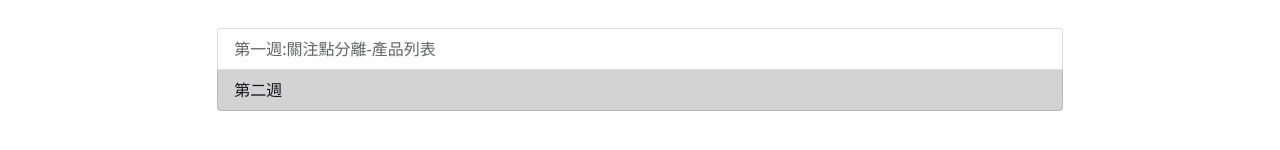
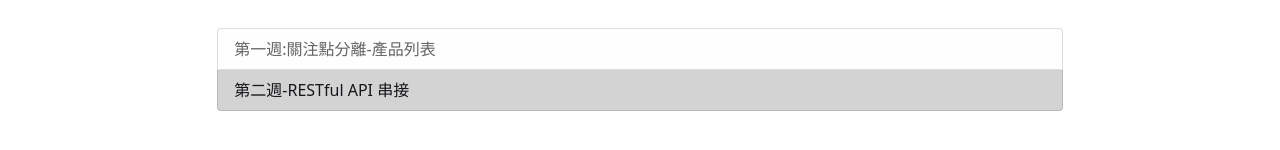
Before and after one commit to GinaTung/2023Vue-W2, a plain HTML site: page index.html in a window 1280 px wide. Shown: the part 414-564 px from the top of the page. Drawn offline with nearby package versions, Linux system fonts and the light colour scheme.

Commit message:
20230112-1

```diff
--- a/index.html
+++ b/index.html
@@ -30,7 +30,8 @@
                 <div class="list-group align-middle">
                     <a href="https://ginatung.github.io/2022Vue-W1/202212-W1.html"
                         class="list-group-item list-group-item-action list-group-item-light">第一週:關注點分離-產品列表</a>
-                    <a href="#" class="list-group-item list-group-item-action list-group-item-dark">第二週</a>
+                    <a href="https://ginatung.github.io/2023Vue-W2/products.html"
+                        class="list-group-item list-group-item-action list-group-item-dark">第二週-RESTful API 串接</a>
                 </div>
             </div>
         </div>
```
